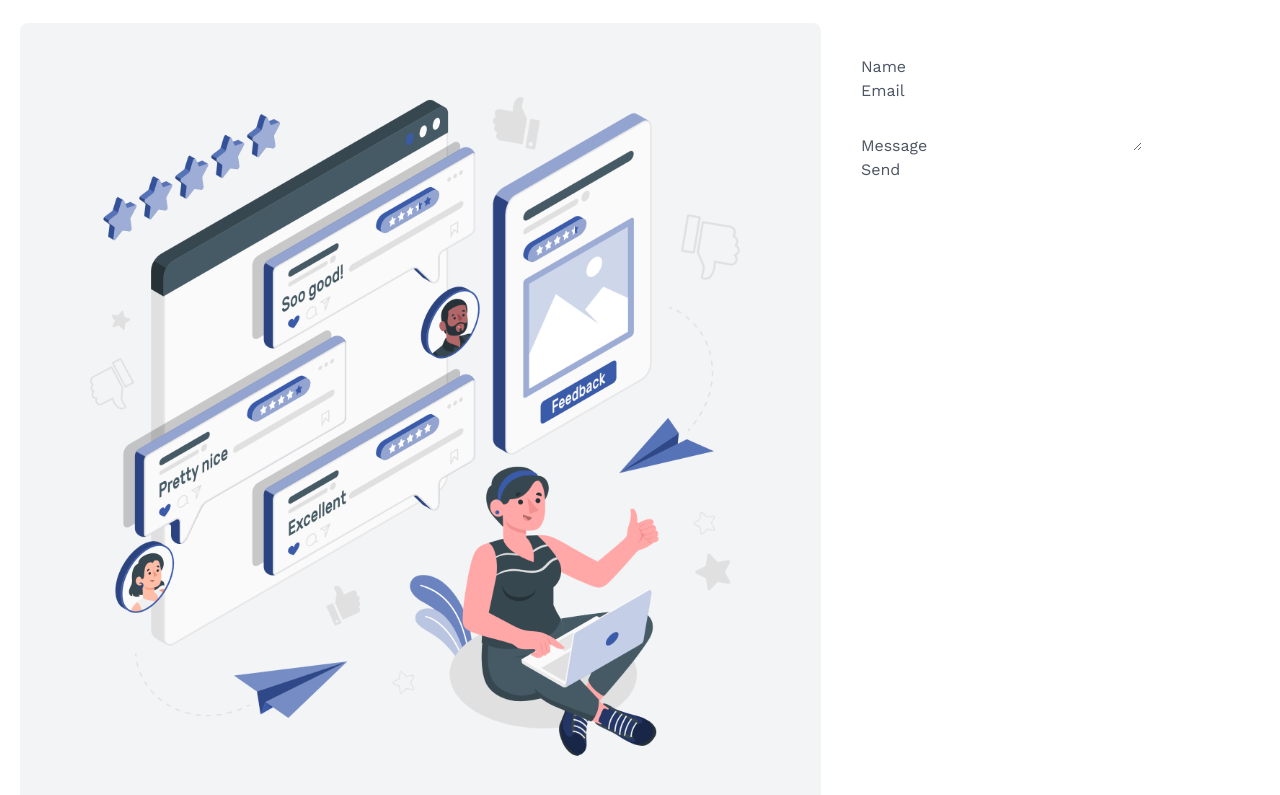
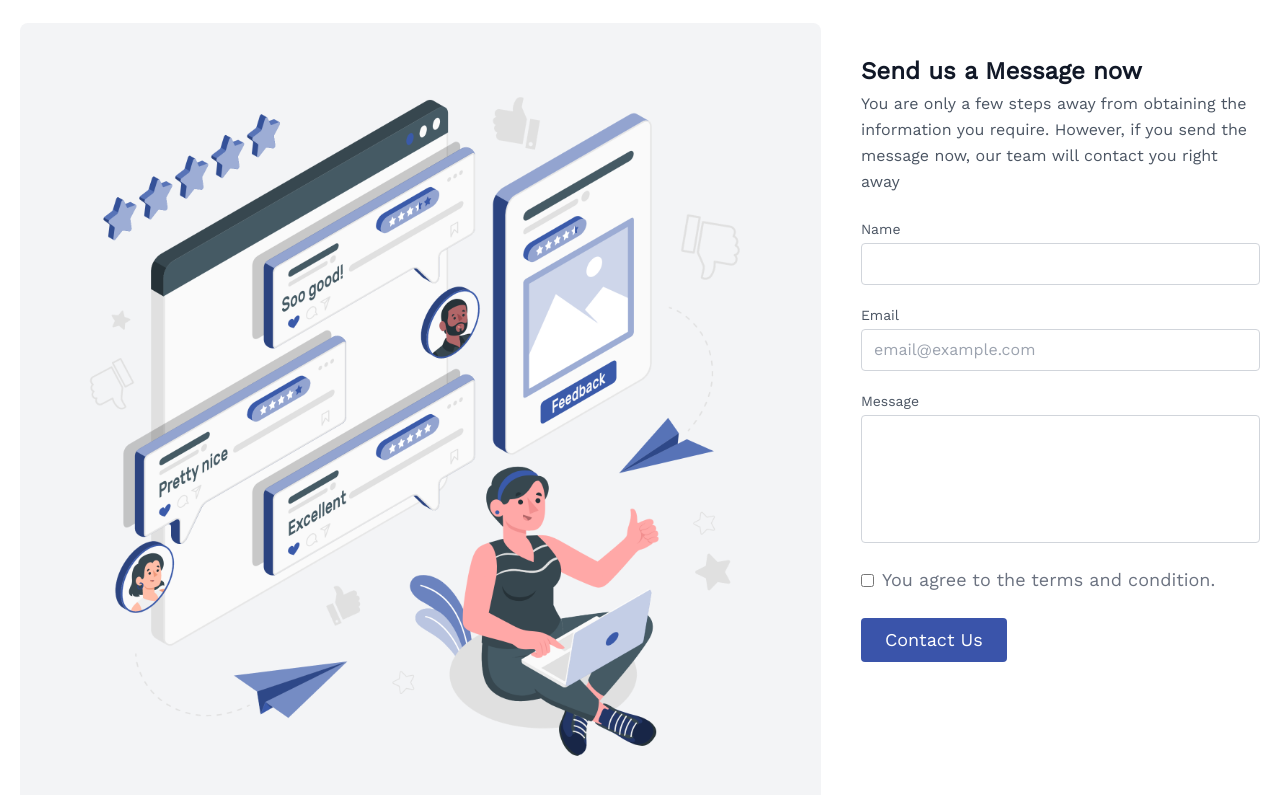
Before and after one commit to Emilsone/netlify-form, a Vue app: page / in a window 1280 px wide. Shown: the part 133-928 px from the top of the page. Built offline with nearby package versions, Linux system fonts and the light colour scheme; what @braid/vue-formulate would draw is missing.

Commit message:
fix form

```diff
--- a/src/components/NewsLetter.vue
+++ b/src/components/NewsLetter.vue
@@ -7,7 +7,7 @@
         <img class="object-cover object-center rounded" alt="hero" src="../assets/contact-image.png">
       </div>
       <div class="lg:w-1/3 md:w-1/2 bg-white flex flex-col md:ml-auto w-full md:py-8 mt-8 md:mt-0">
-        <!-- <form name="contact" netlify method="POST" data-netlify="true">
+        <form name="contact" method="POST" netlify>
           <input type="hidden" name="form-name" value="contact" />
           <h2 class="text-gray-900 text-2xl mb-1 font-bold title-font">Send us a Message now</h2>
           <p class="leading-relaxed mb-5 text-gray-600 text-md">You are only a few steps away from obtaining the
@@ -38,23 +38,6 @@
           </div>
           <button class="text-white border-0 py-2 px-6 focus:outline-none rounded text-lg mt-6 btn-sign">Contact Us</button>
 
-        </form> -->
-        <form name="contact" netlify method="POST" data-netlify="true">
-          <p>
-            <label for="name">Name</label>
-            <input type="text" id="name" name="name" />
-          </p>
-          <p>
-            <label for="email">Email</label>
-            <input type="text" id="email" name="email" />
-          </p>
-          <p>
-            <label for="message">Message</label>
-            <textarea id="message" name="message"></textarea>
-          </p>
-          <p>
-            <button type="submit">Send</button>
-          </p>
         </form>
       </div>
 
```
